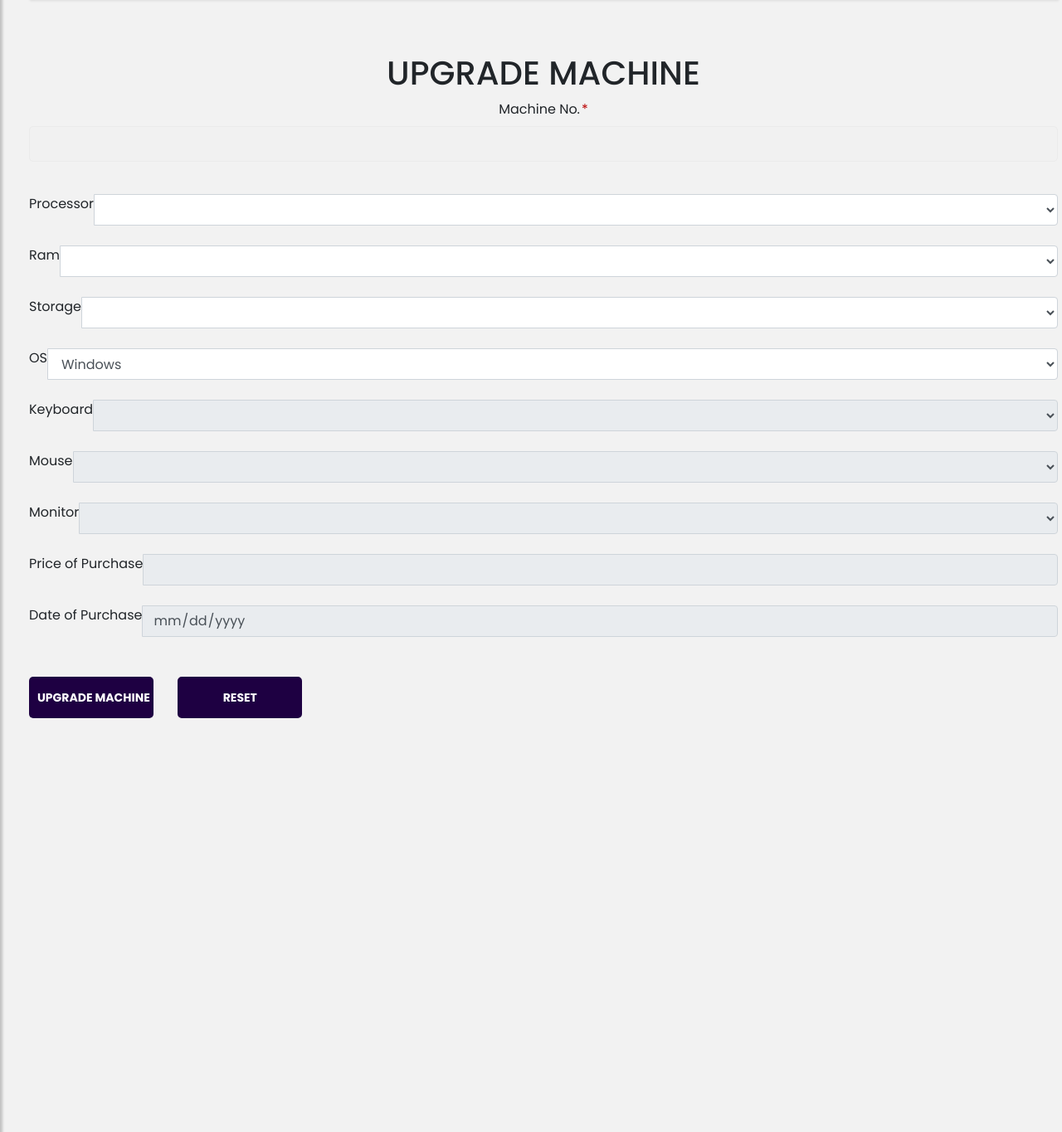
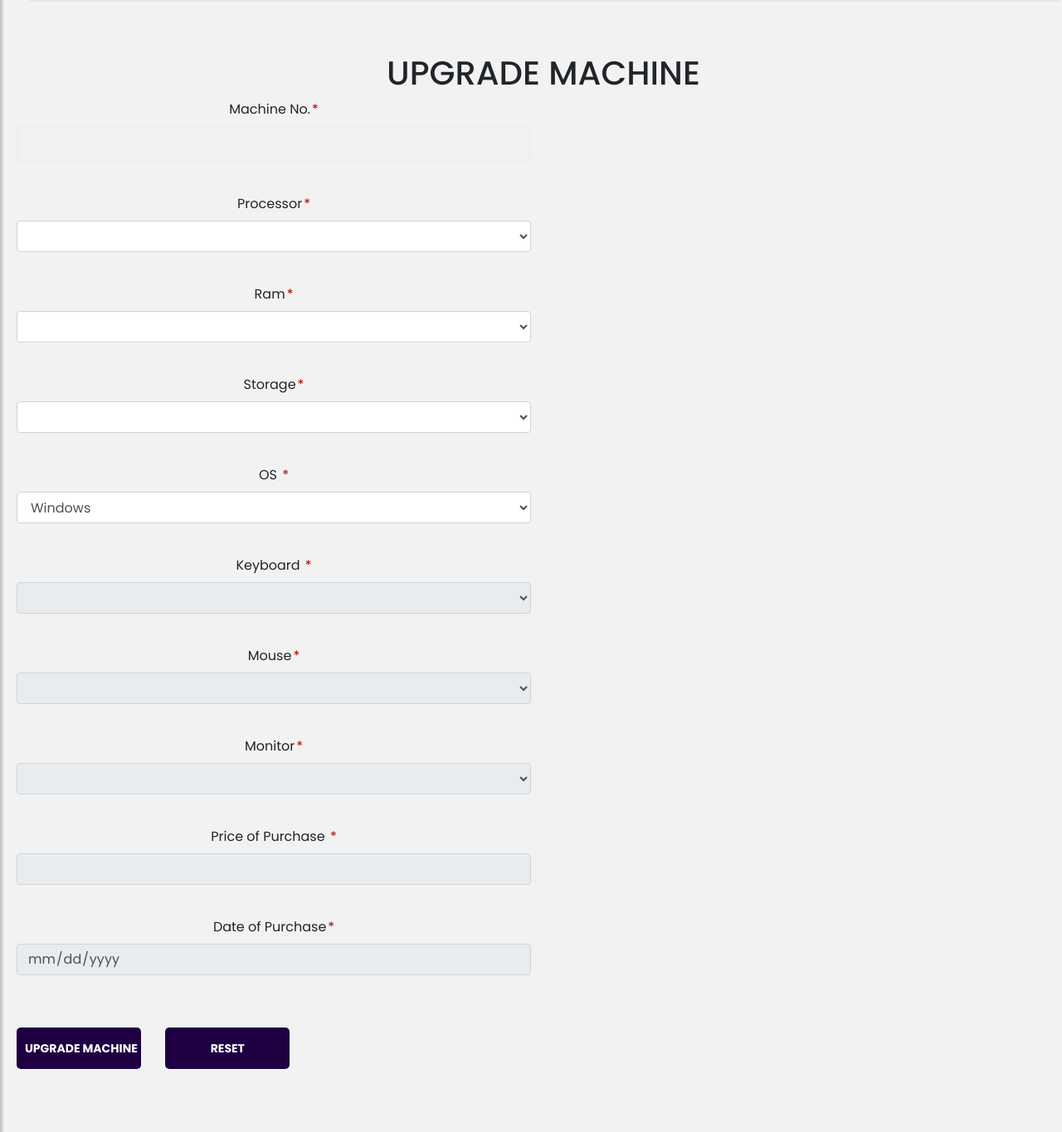
Before and after one commit to thejaynesh/Machine_Tracking, a PHP site: page /editmcv2.php in a window 1280 px wide. Shown: the part 90-1455 px from the top of the page at 83% size. Run offline with PHP 8.4, Linux system fonts and the light colour scheme; a user stored in the database is signed in; data comes from the database, SQL or seed files in the repository; data that the repository does not hold is empty; some libraries are stand-ins or nearby versions.

Commit message:
Update editmcv2.php

```diff
--- a/editmcv2.php
+++ b/editmcv2.php
@@ -11,7 +11,7 @@
     }
     if(isset($_POST['cancel']))
     {
-        header("Location: home.php");
+        header("Location: homev2.php");
         return;
     }
 
@@ -20,7 +20,7 @@
         if ( strlen($_GET['mac_addr']) < 1 )
         {
             $_SESSION['error'] = "All Fields are required<br>";
-            header('Location: upgrademc.php');
+            header('Location: upgrademcv2.php');
             return;
         }
         else
@@ -31,7 +31,7 @@
             if ( $row === false )
             {
                 $_SESSION['error'] = 'Could not load machine details<br>';
-                header( 'Location: upgrademc.php' ) ;
+                header( 'Location: upgrademcv2.php' ) ;
                 return;
             }
 
@@ -78,7 +78,7 @@
         if ( strlen($_POST['processor']) < 1 || strlen($_POST['ram']) < 1 || strlen($_POST['memory']) < 1)
         {
             $_SESSION['error'] = "All Fields are required";
-            header('Location: upgrademc.php');
+            header('Location: upgrademcv2.php');
             return;
         }
         else
@@ -147,7 +147,7 @@
                 ));
 
             $_SESSION['success']="Machine Upgraded Sucessfully<br>";
-            header("Location: home.php");
+            header("Location: homev2.php");
             return;
         }
     }
@@ -241,21 +241,21 @@ td:hover{
         }
     ?>
 
-    <form method="POST" action="editmc.php" class="col-xs-5">
-    <div class="form-group">
+    <form method="POST" action="editmcv2.php" class="">
+    <div class="form-row">
     <div class="form-group">
     <div class="form-input">
          <label for="mc no." class="required">Machine No.</label>
 
     <input type="text" value="<?= $mac_addr ?>" class="" disabled> <br/>
-    <input type="hidden" name="macaddr" value="<?= $mac_addr ?>" class="" ></div>
+    <input type="hidden" name="macaddr" value="<?= $mac_addr ?>" class="    " ></div>
 
     <!--<div class="input-group">
     <span class="input-group-addon">Processor </span>
     <input type="text" name="processor" required="" value="<?= $processor ?>" class="form-control"> </div><br/> -->
 
-    <div class="input-group">
-    <span class="input-group-addon">Processor</span>
+    <div class="form-input">
+    <label for="Processor" class="required">Processor</label>
     <select name=processor class="form-control" required="">
         <?php
 
@@ -286,15 +286,15 @@ td:hover{
                 echo '</option>';
             }
          ?>
-    </select>
-    </div><br/>
+    </select></div>
+    <br/>
 
     <!--<div class="input-group">
     <span class="input-group-addon">RAM </span>
     <input type="text" name="ram" required="" value="<?= $ram ?>" class="form-control"> </div><br/>-->
 
-    <div class="input-group">
-    <span class="input-group-addon">Ram</span>
+    <div class="form-input">
+    <label for="Ram" class="required">Ram</label>
     <select name=ram class="form-control" required="">
         <?php
             $qr=$pdo->query("SELECT * from name where name = 'ram'");
@@ -331,8 +331,8 @@ td:hover{
     <span class="input-group-addon">Storage </span>
     <input type="text" name="memory" required="" value="<?= $memory ?>" class="form-control"> </div><br/>-->
 
-    <div class="input-group">
-    <span class="input-group-addon">Storage</span>
+    <div class="form-input">
+    <label for="Storage" class="required">Storage</label>
     <select name=memory class="form-control" required="">
         <?php
             $qr=$pdo->query("SELECT * from name where name = 'harddisk'");
@@ -365,8 +365,8 @@ td:hover{
     </select>
     </div><br/>
 
-    <div class="input-group">
-    <span class="input-group-addon">OS </span>
+    <div class="form-input">
+    <label for="OS" class="required">OS </label>
     <!--<input type="text" name="os" value="<?= $os ?>" class="form-control"> </div><br/>-->
     <select name="os" class="form-control" required="">
         <?php
@@ -378,12 +378,14 @@ td:hover{
         <option value="linux" <?php if($rowos['os']=="linux") echo " selected "?>>Linux</option>
         <option value="osx" <?php if($rowos['os']=="osx") echo " selected "?>>OS X</option>
     </select></div><br>
+
+
     <!--<div class="input-group">
     <span class="input-group-addon">Keyboard </span>
     <input type="text" name="keyboard" required="" value="<?= $keyboard ?>" class="form-control"> </div><br/>-->
 
-    <div class="input-group">
-    <span class="input-group-addon">Keyboard </span>
+    <div class="form-input">
+    <label for="Keyboard" class="required">Keyboard </label>
     <select name=keyboard class="form-control" disabled>
         <?php
             $qr=$pdo->query("SELECT * from name where name = 'keyboard'");
@@ -415,8 +417,8 @@ td:hover{
     <span class="input-group-addon">Mouse </span>
     <input type="text" name="mouse" required="" value="<?= $mouse ?>" class="form-control"> </div><br/>-->
 
-    <div class="input-group">
-    <span class="input-group-addon">Mouse</span>
+    <div class="form-input">
+    <label for="Mouse" class="required">Mouse</label>
     <select name=mouse class="form-control" disabled>
         <?php
             $qr=$pdo->query("SELECT * from name where name = 'mouse'");
@@ -448,8 +450,8 @@ td:hover{
     <span class="input-group-addon">Monitor </span>
     <input type="text" name="os" required="" value="<?= $monitor ?>" class="form-control"> </div><br/>-->
 
-    <div class="input-group">
-    <span class="input-group-addon">Monitor</span>
+    <div class="form-input">
+    <label for="Monitor" class="required">Monitor</label>
     <select name=monitor class="form-control" disabled>
         <?php
             $qr=$pdo->query("SELECT * from name where name = 'monitor'");
@@ -474,12 +476,12 @@ td:hover{
     </select>
     </div><br/>
 
-    <div class="input-group">
-    <span class="input-group-addon">Price of Purchase </span>
+    <div class="form-input">
+    <label for="Price" class="required">Price of Purchase </label>
     <input type="text" name="price" value="<?= $price ?>"" class="form-control" disabled> </div><br/>
 
-    <div class="input-group">
-    <span class="input-group-addon">Date of Purchase</span>
+    <div class="form-input">
+    <label for="Date" class="required">Date of Purchase</label>
     <input type="date" name="dop" value="<?= $dop ?>" class="form-control" disabled> </div><br/>
 
 
```
